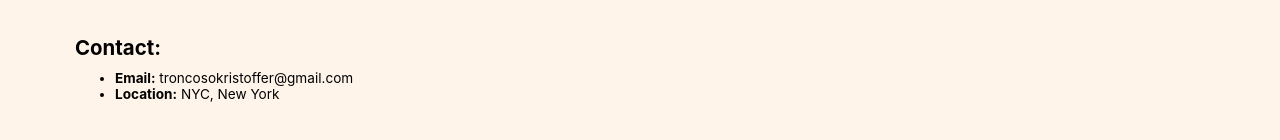
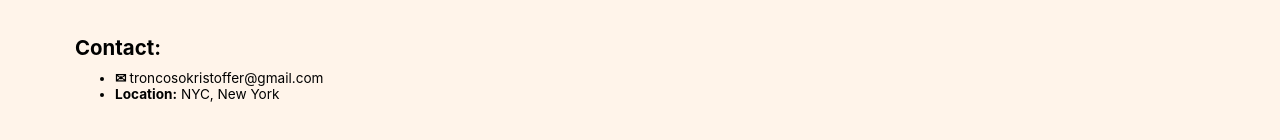
Before and after one commit to KristofferTroncoso/KristofferTroncoso.github.io, a React (Create React App) app: page / in a window 1280 px wide. Shown: the part 1402-1542 px from the top of the page. Built offline with nearby package versions, Linux system fonts and the light colour scheme.

Commit message:
Change mail formatting in Contact component

```diff
--- a/src/components/Contact.js
+++ b/src/components/Contact.js
@@ -6,7 +6,7 @@ function Contact() {
     <div className="Contact wrapper">
       <h2>Contact:</h2>
       <ul>
-        <li><strong>Email:</strong>  <span>troncosokristoffer@gmail.com</span></li>
+        <li><strong>&#x2709;  </strong>  <span>troncosokristoffer&#64;gmail.com</span></li>
         <li><strong>Location:</strong>  <span>NYC, New York</span></li>
       </ul>
     </div>
```
